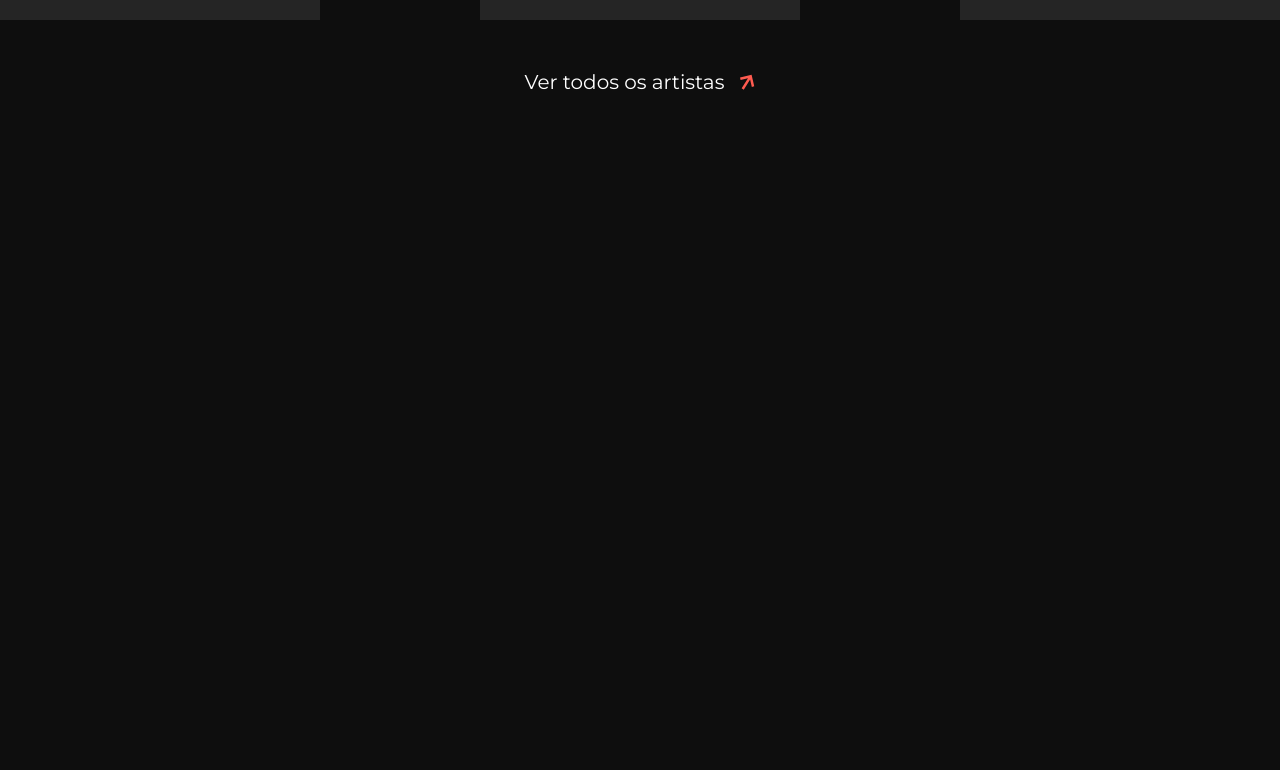
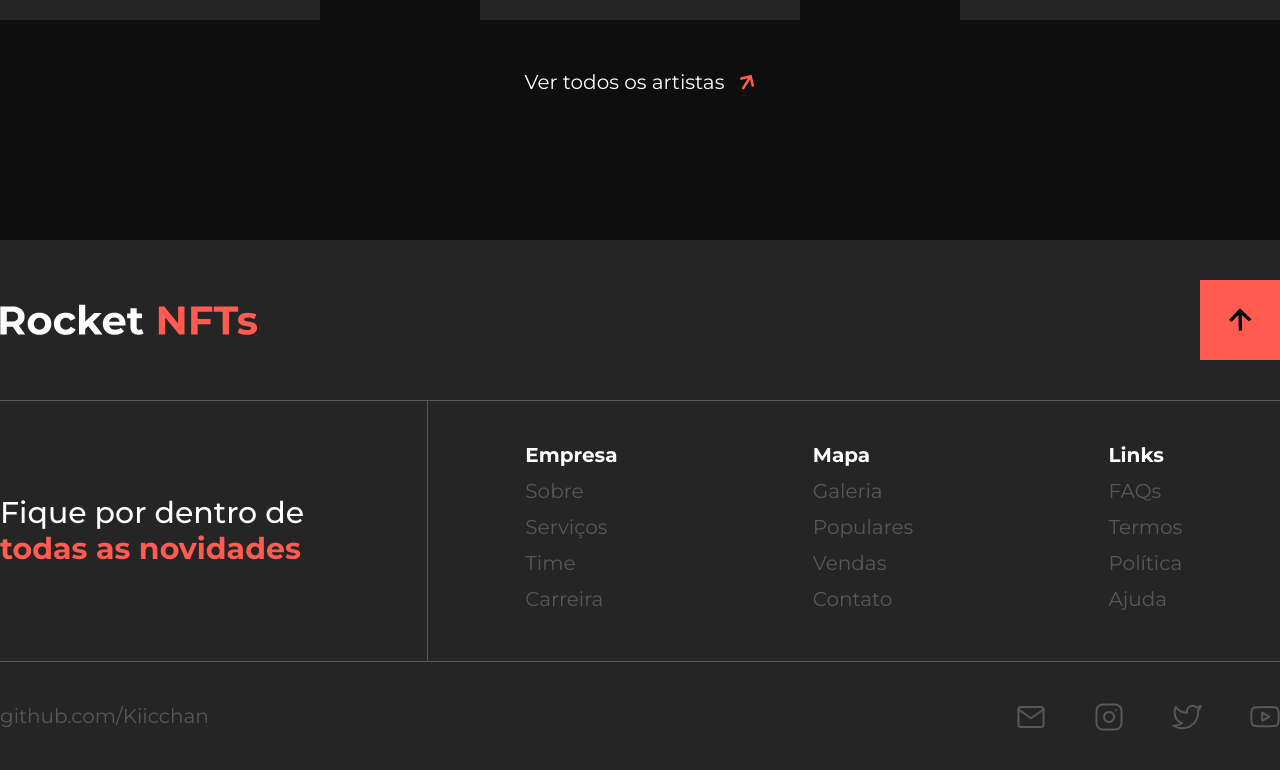
Before and after one commit to Kiicchan/rocket-nfts, a React (Vite) app: page / in a window 1280 px wide. Shown: the part 3281-4051 px from the top of the page. Before the commit the page ends 3521 px from the top, so only its background shows below. Built offline with nearby package versions, Linux system fonts and the light colour scheme.

Commit message:
add Footer

```diff
--- a/src/App.tsx
+++ b/src/App.tsx
@@ -3,6 +3,7 @@ import { Header } from "./components/Header"
 import { Statistics } from "./components/Statistics"
 import { Popular } from "./components/Popular"
 import { Artists } from "./components/Artists"
+import { Footer } from "./components/Footer"
 
 function App() {
   return (
@@ -14,6 +15,7 @@ function App() {
         <Popular />
         <Artists />
       </main>
+      <Footer />
     </div>
   )
 }
--- /dev/null
+++ b/src/components/Footer.tsx
@@ -0,0 +1,68 @@
+export function Footer() {
+    return (
+        <footer className="bg-card">
+            <div className="">
+                <div className="container mx-auto flex justify-between py-10">
+                    <img src="/assets/icons/logo.svg" alt="logo" />
+                    <button className="center bg-logo h-20 w-20"
+                        onClick={() => window.scrollTo({ top: 0, behavior: "smooth" })}>
+                        <img src="/assets/icons/arrow-black.svg" alt="arrow-black" />
+                    </button>
+                </div>
+                <div className="border-y border-subtitle">
+                    <div className="container mx-auto grid grid-cols-[1fr_2fr]">
+                        <div className="flex flex-col justify-center">
+                            <p className="text-3xl font-medium">Fique por dentro de <strong className="text-logo block">todas as novidades</strong></p>
+                        </div>
+                        <div className="flex justify-around text-xl border-l border-subtitle py-10">
+                            <div>
+                                <h3 className="font-bold mb-2">Empresa</h3>
+                                <ul className="font-normal text-subtitle [&>*]:mb-2">
+                                    <li><a href="#">Sobre</a></li>
+                                    <li><a href="#">Serviços</a></li>
+                                    <li><a href="#">Time</a></li>
+                                    <li><a href="#">Carreira</a></li>
+                                </ul>
+                            </div>
+                            <div>
+                                <h3 className="font-bold mb-2">Mapa</h3>
+                                <ul className="font-normal text-subtitle [&>*]:mb-2">
+                                    <li><a href="#">Galeria</a></li>
+                                    <li><a href="#">Populares</a></li>
+                                    <li><a href="#">Vendas</a></li>
+                                    <li><a href="#">Contato</a></li>
+                                </ul>
+                            </div>
+                            <div>
+                                <h3 className="font-bold mb-2">Links</h3>
+                                <ul className="font-normal text-subtitle [&>*]:mb-2">
+                                    <li><a href="#">FAQs</a></li>
+                                    <li><a href="#">Termos</a></li>
+                                    <li><a href="#">Política</a></li>
+                                    <li><a href="#">Ajuda</a></li>
+                                </ul>
+                            </div>
+                        </div>
+                    </div>
+                </div>
+                <div className="container mx-auto flex justify-between py-10">
+                    <a className="text-subtitle text-xl" href="https://github.com/Kiicchan" target={"_blank"}>github.com/Kiicchan</a>
+                    <div className="flex gap-12">
+                        <a href="#">
+                            <img src="/assets/icons/email.svg" alt="email" />
+                        </a>
+                        <a href="#">
+                            <img src="/assets/icons/instagram.svg" alt="instagram" />
+                        </a>
+                        <a href="#">
+                            <img src="/assets/icons/twitter.svg" alt="twitter" />
+                        </a>
+                        <a href="#">
+                            <img src="/assets/icons/youtube.svg" alt="youtube" />
+                        </a>
+                    </div>
+                </div>
+            </div>
+        </footer>
+    )
+}
```
